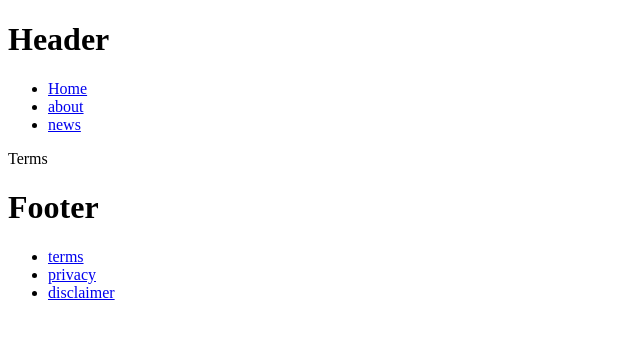
After one commit to LeoHeo/LeoHeo_blog, a Django app: template wpsblog/wpsblog/templates/terms.html in a window 1280 px wide. The commit adds this page. Shown: the top 339 px of the page, without its empty margins (0-640 px from the left). Run offline with Django 3.2, Linux system fonts and the light colour scheme; the template is opened without the code that fills it, so the values that code supplies are empty.

Commit message:
update urls.py add policy module

```diff
--- a/wpsblog/wpsblog/templates/footer.html
+++ b/wpsblog/wpsblog/templates/footer.html
@@ -1,2 +1,6 @@
 <h1>Footer</h1>
-<p>Welcome</p>
+<ul>
+    <li><a href="{% url "terms" %}">terms</a></li>
+    <li><a href="{% url "privacy" %}">privacy</a></li>
+    <li><a href="{% url "disclaimer" %}">disclaimer</a></li>
+</ul>
--- /dev/null
+++ b/wpsblog/wpsblog/templates/terms.html
@@ -0,0 +1,7 @@
+{% extends "base.html" %}
+
+{% block title %}Terms{% endblock %}
+
+{% block content %}
+    <p>Terms</p>
+{% endblock %}
--- a/wpsblog/wpsblog/urls.py
+++ b/wpsblog/wpsblog/urls.py
@@ -9,5 +9,8 @@ urlpatterns = [
     url(r'^$', home, name="home"),
     url(r'^rooms/(?P<room_id>\d+)/$', room, name="room"),
     url(r'^news/$', news, name="news"),
-    url(r'^about/us/$', about, name="about")
+    url(r'^about/us/$', about, name="about"),
+    url(r'^policy/terms/$', terms, name="terms"),
+    url(r'^policy/privacy/$', privacy, name="privacy"),
+    url(r'^policy/disclaimer/$', terms, name="disclaimer"),
 ]
--- a/wpsblog/wpsblog/views/__init__.py
+++ b/wpsblog/wpsblog/views/__init__.py
@@ -3,3 +3,6 @@ from .room import room
 from .movies import movies
 from .news import news
 from .about import about
+from .policy import terms
+from .policy import privacy
+from .policy import disclaimer
```
Also changed, not shown: wpsblog/wpsblog/templates/disclaimer.html (added, +7 -0 lines), wpsblog/wpsblog/templates/privacy.html (added, +7 -0 lines), wpsblog/wpsblog/views/policy.py (added, +22 -0 lines).
